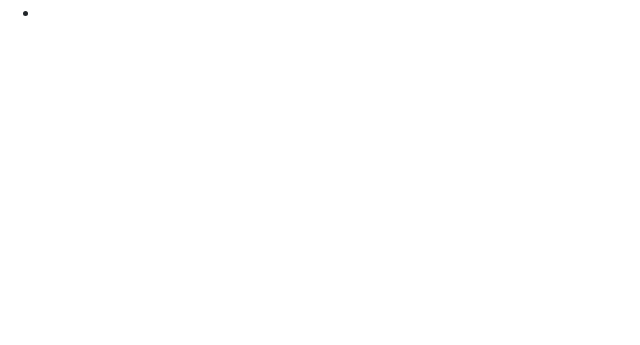
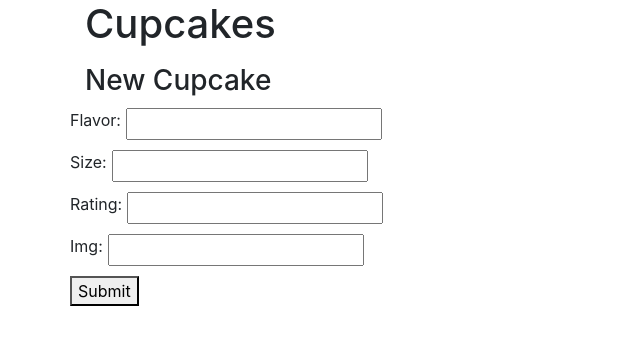
Before and after one commit to Eduardo-Zagalsky/Cupcakes, a Flask app: page / in a window 1280 px wide. Before the commit the part shown is almost empty. Shown: the top 345 px of the page, without its empty margins (0-640 px from the left). Run offline with Flask 2, Linux system fonts and the light colour scheme; data that the repository does not hold is empty.

Commit message:
added the links to the css and js logic, added the form into the page. gave structure to the page

```diff
--- a/templates/display.html
+++ b/templates/display.html
@@ -6,15 +6,36 @@
     <title>Display</title>
     <link rel="stylesheet" href="https://cdn.jsdelivr.net/npm/bootstrap@4.5.3/dist/css/bootstrap.min.css"
         integrity="sha384-TX8t27EcRE3e/ihU7zmQxVncDAy5uIKz4rEkgIXeMed4M0jlfIDPvg6uqKI2xXr2" crossorigin="anonymous">
+    <link rel="stylesheet" href="/static/style.css">
 </head>
 
 <body>
-    <ul>
-        <li></li>
-    </ul>
-    <form>
-
-    </form>
+    <div class="container">
+        <h1>Cupcakes</h1>
+        <ul id="cupcake-list"></ul>
+        <h3>New Cupcake</h3>
+        <form action="/api/cupcakes" method="post">
+            <div class="row">
+                <label for="flavor">Flavor:</label>
+                <input type="text" id="flavor">
+            </div>
+            <div class="row">
+                <label for="size">Size:</label>
+                <input type="text" id="size">
+            </div>
+            <div class="row">
+                <label for="rating">Rating:</label>
+                <input type="number" id="rating">
+            </div>
+            <div class="row">
+                <label for="img">Img:</label>
+                <input type="text" id="img">
+            </div>
+            <div class="row">
+                <button>Submit</button>
+            </div>
+        </form>
+    </div>
     <script src="https://unpkg.com/axios/dist/axios.js"></script>
     <script src="https://code.jquery.com/jquery-3.6.0.min.js"
         integrity="sha256-/xUj+3OJU5yExlq6GSYGSHk7tPXikynS7ogEvDej/m4=" crossorigin="anonymous"></script>
@@ -27,6 +48,7 @@
     <script src="https://cdn.jsdelivr.net/npm/bootstrap@4.5.3/dist/js/bootstrap.min.js"
         integrity="sha384-w1Q4orYjBQndcko6MimVbzY0tgp4pWB4lZ7lr30WKz0vr/aWKhXdBNmNb5D92v7s"
         crossorigin="anonymous"></script>
+    <script src="/static/logic.js"></script>
 </body>
 
 </html>
```
